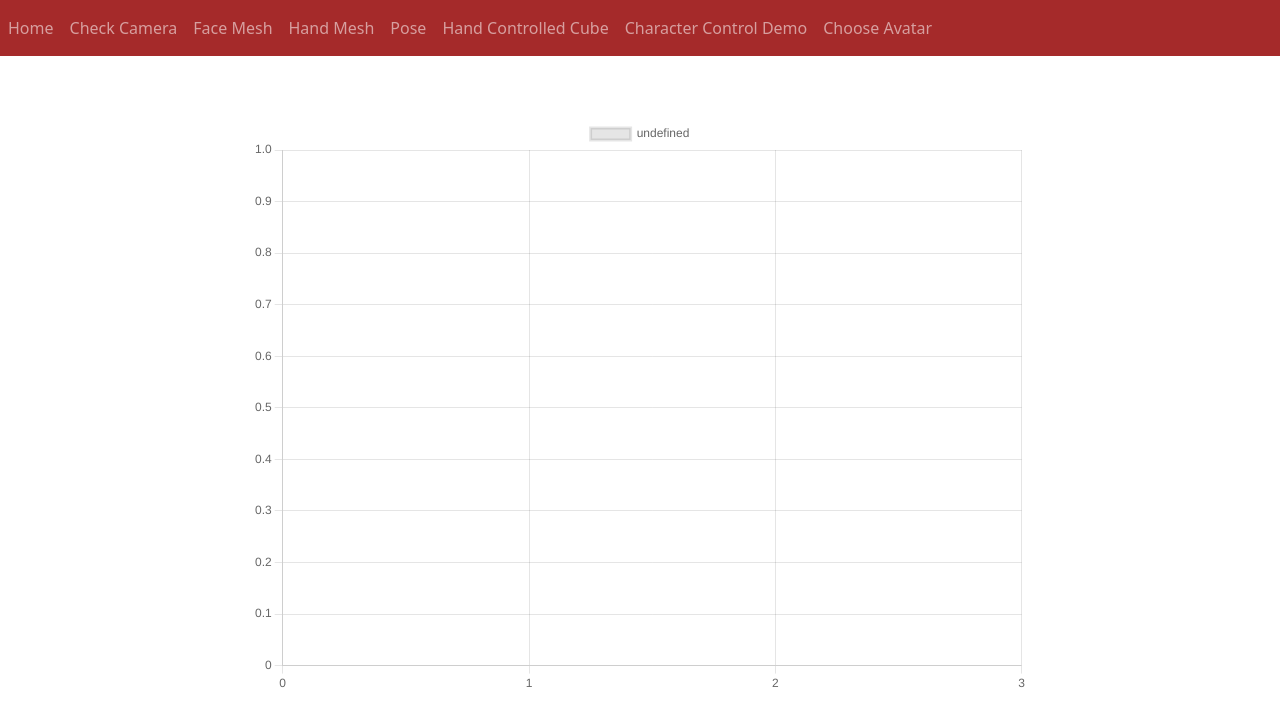
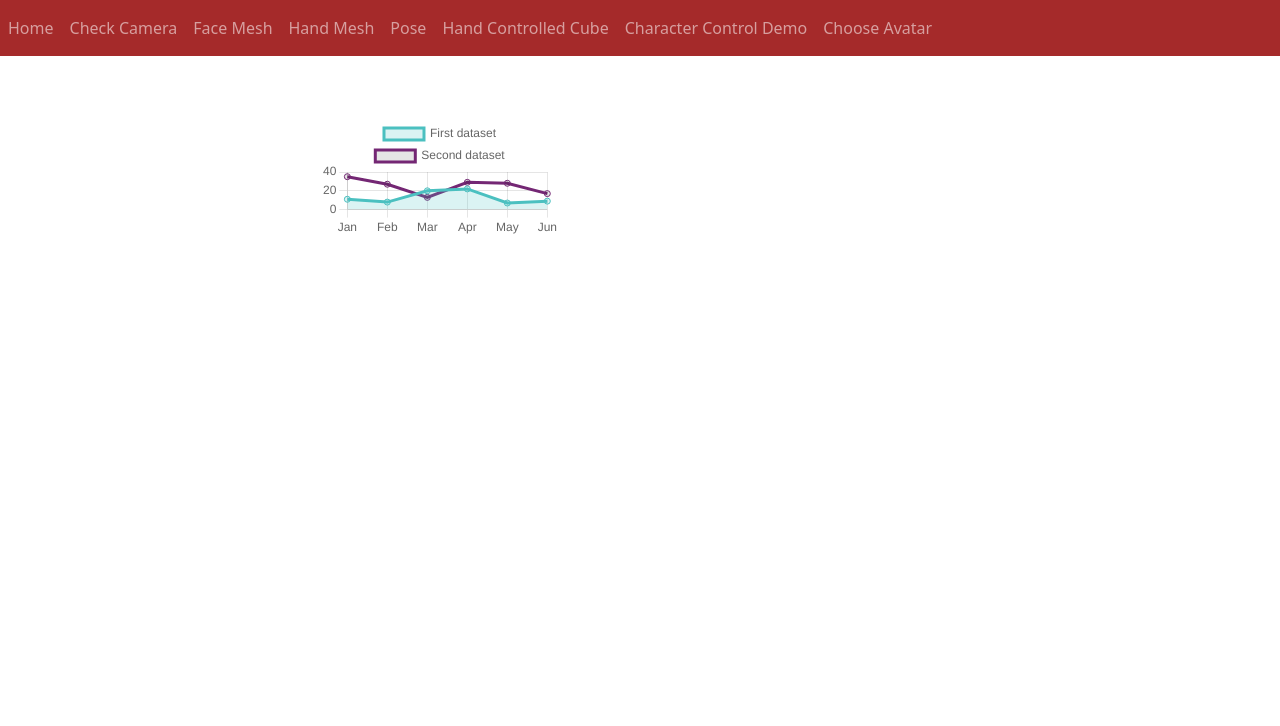
Before and after one commit to SahdevSa/Magnimus_project, a React (Create React App) app: page / in a window 1280 px wide. Shown: the top 726 px of the page. Built offline with nearby package versions, Linux system fonts and the light colour scheme; no server answers.

Commit message:
hand motion graphing

```diff
--- a/src/Chart_Test.js
+++ b/src/Chart_Test.js
@@ -1,35 +1,64 @@
-import React, { useEffect, useRef } from 'react';
+import { Line } from "react-chartjs-2";
 import Chart from 'chart.js/auto';
-import { Line} from 'react-chartjs-2'
+import LineChart from "./LineChart";
+import { useEffect, useState } from "react";
 
-const Chart_Test=(data) =>{
-  const lineRef = useRef();
-  useEffect(()=>{
-    lineRef.data = {
-      labels: [...Array(4).keys()],
-      datasets: [{
-        labels: '#votes',
-        data: data,
-      }]
-    }
-    console.log(data);
-  }, [data])
 
-  return(
-      <Line ref={lineRef}
-      data={{
-        labels: [...Array(4).keys()],
-        datasets: [{
-          labels: '#votes',
-          data: data,
-        }]
-      }}
-      width={100}
-      height= {300}
-      options={{maintainAspectRatio:false}}
-      redraw= {true}
-      />
-  )
+
+export default function Chart_Test() {
+    const [data, setData] = useState({
+        labels: ["Jan", "Feb", "Mar", "Apr", "May", "Jun"],
+        datasets: [
+          {
+            label: "First dataset",
+            data: [33, 53, 85, 41, 44, 65],
+            fill: true,
+            backgroundColor: "rgba(75,192,192,0.2)",
+            borderColor: "rgba(75,192,192,1)"
+          },
+          {
+            label: "Second dataset",
+            data: [33, 25, 35, 51, 54, 76],
+            fill: false,
+            borderColor: "#742774"
+          }
+        ],
+        options: {
+            animation: false
+        }
+      });
+
+      useEffect(() => {
+        const interval = setInterval(() => {
+          setData({
+            labels: ["Jan", "Feb", "Mar", "Apr", "May", "Jun"],
+            datasets: [
+              {
+                label: "First dataset",
+                data: Array.from({length: 6}, () => Math.floor(Math.random() * 40)),
+                fill: true,
+                backgroundColor: "rgba(75,192,192,0.2)",
+                borderColor: "rgba(75,192,192,1)"
+              },
+              {
+                label: "Second dataset",
+                data: Array.from({length: 6}, () => Math.floor(Math.random() * 40)),
+                fill: false,
+                borderColor: "#742774"
+              }
+            ],
+            options: {
+                animation: false
+            }
+          });
+        }, 10);
+
+        return () => clearInterval(interval);
+      }, []);
+
+    return (
+        <div>
+        <LineChart data= {data}/>
+        </div>
+    );
 }
-
-export default Chart_Test;
--- a/src/Home.js
+++ b/src/Home.js
@@ -50,7 +50,9 @@ function Home(){
     }, [])
 
     return(
-        <canvas id= "myThreeJsCanvas"/>
+        <div>
+            <canvas id= "myThreeJsCanvas"/>
+        </div>
     )
 }
 
--- /dev/null
+++ b/src/LineChart.js
@@ -0,0 +1,12 @@
+import React, { Component, useState } from 'react';
+import Chart from 'chart.js/auto';
+import { Line } from 'react-chartjs-2';
+
+export default function LineChart(props){
+        Chart.defaults.animation = false
+		return (
+        <div style = {{position:"absolute", left:"10%", top:"2%", width: "30%", height: "20%"}}>
+                <Line data={props.data} />
+        </div>
+		)
+}
--- a/src/Pose_Mesh_Test.js
+++ b/src/Pose_Mesh_Test.js
@@ -4,9 +4,10 @@ import * as pose from '@mediapipe/pose';
 import * as cam from '@mediapipe/camera_utils';
 import Webcam from 'react-webcam';
 import {useRef, useEffect, useState, Suspense} from 'react';
-import Chart_Test from './Chart_Test';
+
 import { Line} from 'react-chartjs-2'
-import { upload } from '@testing-library/user-event/dist/upload';
+import LineChart from './LineChart';
+
 // Have plot graph
 function Pose_Mesh_Test() {
   const camRef = useRef(null);
@@ -17,13 +18,26 @@ function Pose_Mesh_Test() {
 
 
   const lineRef = useRef();
-  const dataArray = [...Array(100).keys()];
+  const timeArray = [...Array(100).keys()];
+  const dataArray1 = [...Array(100).keys()];
+  const dataArray2 = [...Array(100).keys()];
   const [landMarkArray, setLandMarkArray] = useState({
     labels: [...Array(100).keys()],
-    datasets: [{
-      labels: '#votes',
-      data: dataArray,
-    }]
+    datasets: [
+          {
+            label: "First dataset",
+            data: dataArray1,
+            fill: true,
+            backgroundColor: "rgba(75,192,192,0.2)",
+            borderColor: "rgba(75,192,192,1)"
+          },
+          {
+            label: "Second dataset",
+            data: dataArray2,
+            fill: false,
+            borderColor: "#742774"
+          }
+        ],
   }, []);
 
   function onResults (results){
@@ -44,12 +58,14 @@ function Pose_Mesh_Test() {
                   {color: '#FF0000', lineWidth: 2});
     canvasCtx.restore();
 
-    try{
-      dataArray.push(Math.abs((results.poseLandmarks[26].y- results.poseLandmarks[24].y)/(results.poseLandmarks[26].y- results.poseLandmarks[28].y)));
-      dataArray.shift();
-    }
-    catch(err){
-
+    if(results.poseLandmarks[15].visibility>0.5 && results.poseLandmarks[16].visibility>0.5 ){
+      let d = new Date();
+      timeArray.push(d.getTime());
+      timeArray.shift()
+      dataArray1.push(results.poseLandmarks[15].y);
+      dataArray1.shift();
+      dataArray2.push(results.poseLandmarks[16].y);
+      dataArray2.shift();
     }
   }
 
@@ -86,11 +102,22 @@ function Pose_Mesh_Test() {
   useEffect(() => {
     const interval = setInterval(() => {
       setLandMarkArray({
-        labels: [...Array(100).keys()],
-        datasets: [{
-          labels: '#votes',
-          data: dataArray,
-        }]});
+        labels: timeArray,
+        datasets: [
+          {
+            label: "Left Hand",
+            data: dataArray1,
+            fill: true,
+            backgroundColor: "rgba(75,192,192,0.2)",
+            borderColor: "rgba(75,192,192,1)"
+          },
+          {
+            label: "Right Hand",
+            data: dataArray2,
+            fill: false,
+            borderColor: "#742774"
+          }
+        ]});
     }, 10000);
 
     return () => clearInterval(interval);
@@ -103,24 +130,15 @@ function Pose_Mesh_Test() {
       <Webcam
       ref = {camRef}
       screenshotFormat = "image/jpeg"
-      style = {{position: 'absolute', marginLeft:'auto', marginRight: 'auto', left: 0, right: 0, textAlign: 'center', width: window.screen.width, height: window.screen.height}}/>
+      style = {{position: 'absolute', left: "10%", top: "30%", textAlign: 'center', width: window.screen.width/1.5, height: window.screen.height/1.5}}/>
       </div>
 
-      <div style = {{position: 'absolute', marginLeft:'auto', marginRight: 'auto', left: -0, right: 0, textAlign: 'left', width: window.screen.width/5, height: window.screen.height/8}}>
-      <Line ref={lineRef}
-        data={landMarkArray}
-        width={100}
-        height= {300}
-        options={{maintainAspectRatio:false}}
-        redraw= {true}
-      />
-      </div>
+      <LineChart data= {landMarkArray}/>
 
       <div>
       <canvas ref = {canvasRef}
-      style = {{position: 'absolute', marginLeft:'auto', marginRight: 'auto', left: 0, right: 0, textAlign: 'center', width: window.screen.width, height: window.screen.height}}>
-
-        </canvas>
+      style = {{position: 'absolute', left: "0%", top: "0%", textAlign: 'center', width: window.screen.width/1.5, height: window.screen.height/1.5}}>
+      </canvas>
       </div>
     </div>
   );
```
